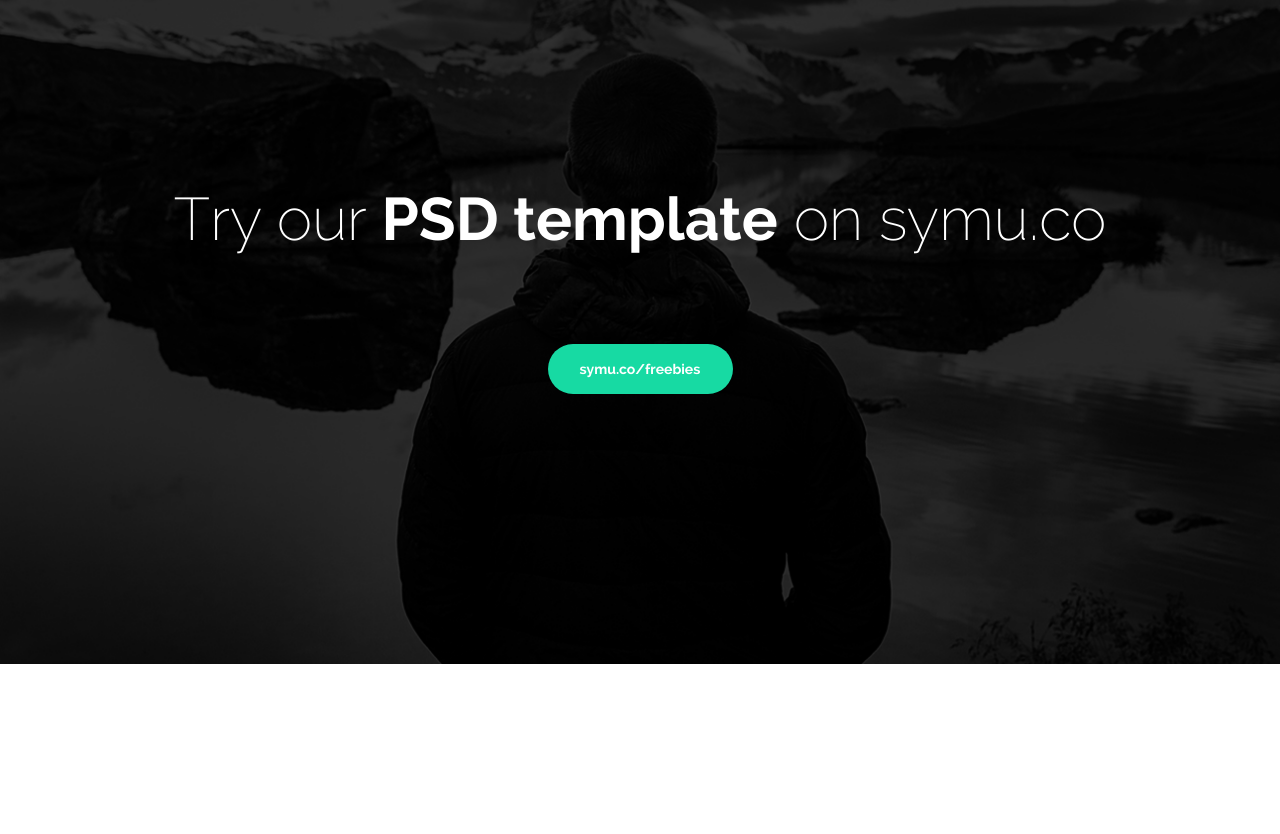
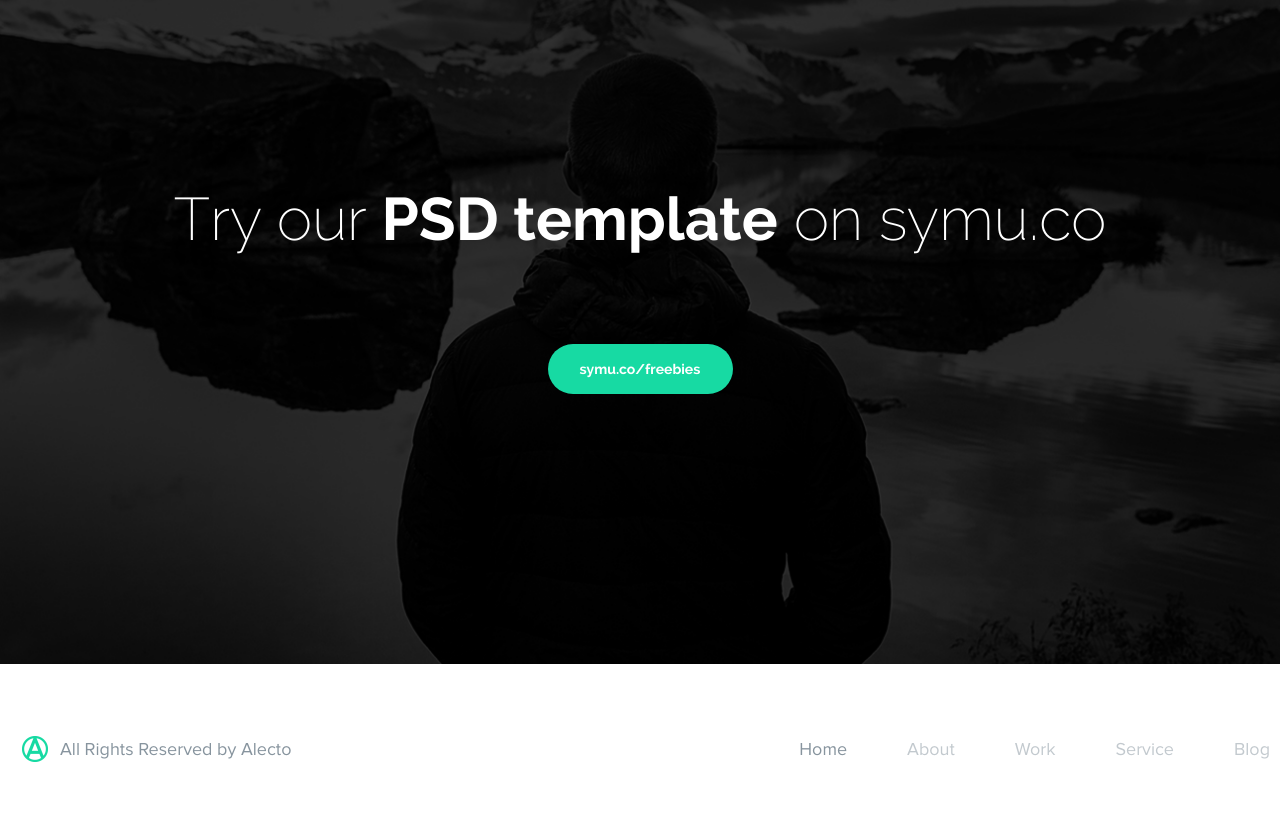
Before and after one commit to freeivanzw/alecto, a website: page app/index.html in a window 1280 px wide. Shown: the part 8463-9297 px from the top of the page. Before the commit the page ends 9127 px from the top, so only its background shows below. Drawn offline with Linux system fonts and the light colour scheme.

Commit message:
footer and fixed gulp

```diff
--- a/app/index.html
+++ b/app/index.html
@@ -337,7 +337,16 @@
             <a href="#">symu.co/freebies</a>
         </section>
     </main>
-
+    <footer class="content">
+        <h4>All Rights Reserved by Alecto</h4>
+        <menu class="footer__menu">
+            <li class="footer__menu-active">Home</li>
+            <li>About</li>
+            <li>Work</li>
+            <li>Service</li>
+            <li>Blog</li>
+        </menu>
+    </footer>
 
     <script src="./js/jquery-3.5.1.min.js"></script>
     <script src="./js/slick.min.js"></script>
--- a/app/scss/desk.scss
+++ b/app/scss/desk.scss
@@ -978,6 +978,7 @@
             max-width: 345px;
             margin-left: 15px;
             margin-right: 15px;
+            padding-top: 40px;
             min-height: 585px;
             background-color: #fff;
             position: relative;
@@ -1140,3 +1141,54 @@
         border: none;
     }
 }
+
+footer {
+    height: 170px;
+    display: flex;
+    justify-content: space-between;
+    align-items: center;
+
+    h4 {
+        font-family: "Proxima-Nova";
+        font-weight: 400;
+        font-size: 18px;
+        color: #87949e;
+        margin: 0px;
+        margin-left: 25px;
+        padding-left: 25px;
+        position: relative;
+
+        &::before {
+            content: "";
+            position: absolute;
+            width: 26px;
+            height: 26px;
+            background-image: url("../img/footer-icon.png");
+            background-position: center;
+            background-repeat: no-repeat;
+            left: 0px;
+            top: 50%;
+            transform: translate(-50%, -50%);
+        }
+    }
+
+    .footer__menu {
+        display: flex;
+        margin: 0px;
+        padding: 0px;
+
+        li {
+            font-family: "Proxima-Nova";
+            font-weight: 400;
+            font-size: 18px;
+            color: #87949e;
+            list-style: none;
+            padding-left: 60px;
+            opacity: 0.5;
+        }
+
+        .footer__menu-active {
+            opacity: 1;
+        }
+    }
+}
--- a/gulpfile.js
+++ b/gulpfile.js
@@ -3,22 +3,27 @@
 const fileRename = require("gulp-rename");
 const imageMin = require("gulp-imagemin");
 const cssCompiller = require("gulp-sass");
+const del = require("del");
 
 function scss () {
     return gulp.src("./app/scss/**/*.scss")
     .pipe(cssCompiller())
-    .pipe(gulp.dest("./app/css"));
+    .pipe(gulp.dest("./app/css"))
 };
 
 function watch () {
     return gulp.watch("./app/scss/**/*.scss", scss);
 };
 
+function cleener () {
+    return del("./app/css/**/*");
+};
+
 function cssmin () {
     return gulp.src("./app/css/style.css")
     .pipe(cssMin())
     .pipe(fileRename("style.min.css"))
-    .pipe(gulp.dest("./app/css"));
+    .pipe(gulp.dest("./app/css"))
 };
 
 function imagemin () {
@@ -29,5 +34,5 @@
 
 exports.scss = scss;
 exports.watch = watch;          // scss в css наблюдение
-exports.cssmin = cssmin;        // css минимизацыя
+exports.cssmin = gulp.series(cleener, scss, cssmin) ;        // css минимизацыя
 exports.imagemin = imagemin;    // минимизацыя изображений
--- a/package.json
+++ b/package.json
@@ -17,6 +17,7 @@
   },
   "homepage": "https://github.com/freeivanzw/alecto#readme",
   "devDependencies": {
+    "del": "^6.0.0",
     "gulp": "^4.0.2",
     "gulp-csso": "^4.0.1",
     "gulp-imagemin": "^7.1.0",
```
Also changed, not shown: app/css/adaptive/adaptive.css (deleted), app/css/desk.css, app/css/desk/desk.css (deleted), app/css/style.css, app/css/style.min.css, app/img/footer-icon.png (added), 1 other file.
